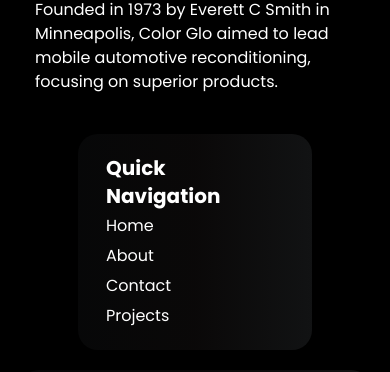
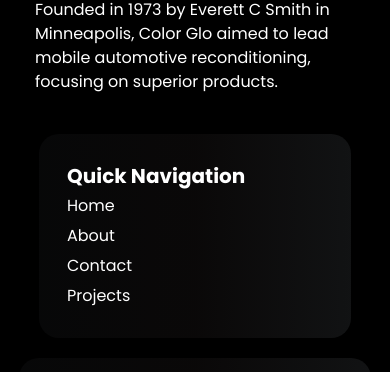
Before and after one commit to Abhinav-378/ColorGlo, a React (Vite) app: page / in a window 390 px wide. Shown: the part 10438-10810 px from the top of the page. Built offline with nearby package versions, Linux system fonts and the light colour scheme.

Commit message:
footer update

```diff
--- a/src/components/Footer.jsx
+++ b/src/components/Footer.jsx
@@ -18,7 +18,7 @@
               products.
             </p>
           </div>
-            <div className="px-7  w-[60vw] md:w-auto bg-gradient-to-r from-[rgba(94,100,108,0.075)] via-[hsla(0,11%,56%,0.063)] to-[rgba(166,176,186,0.106)] rounded-[20px] h-full p-5 md:p-10">
+            <div className=" w-[80vw]  mx-auto md:w-auto bg-gradient-to-r from-[rgba(94,100,108,0.075)] via-[hsla(0,11%,56%,0.063)] to-[rgba(166,176,186,0.106)] rounded-[20px] h-full p-7 md:p-10">
               {/* links  */}
               <h2 className="text-xl md:text-2xl font-semibold">
                 Quick Navigation
```
